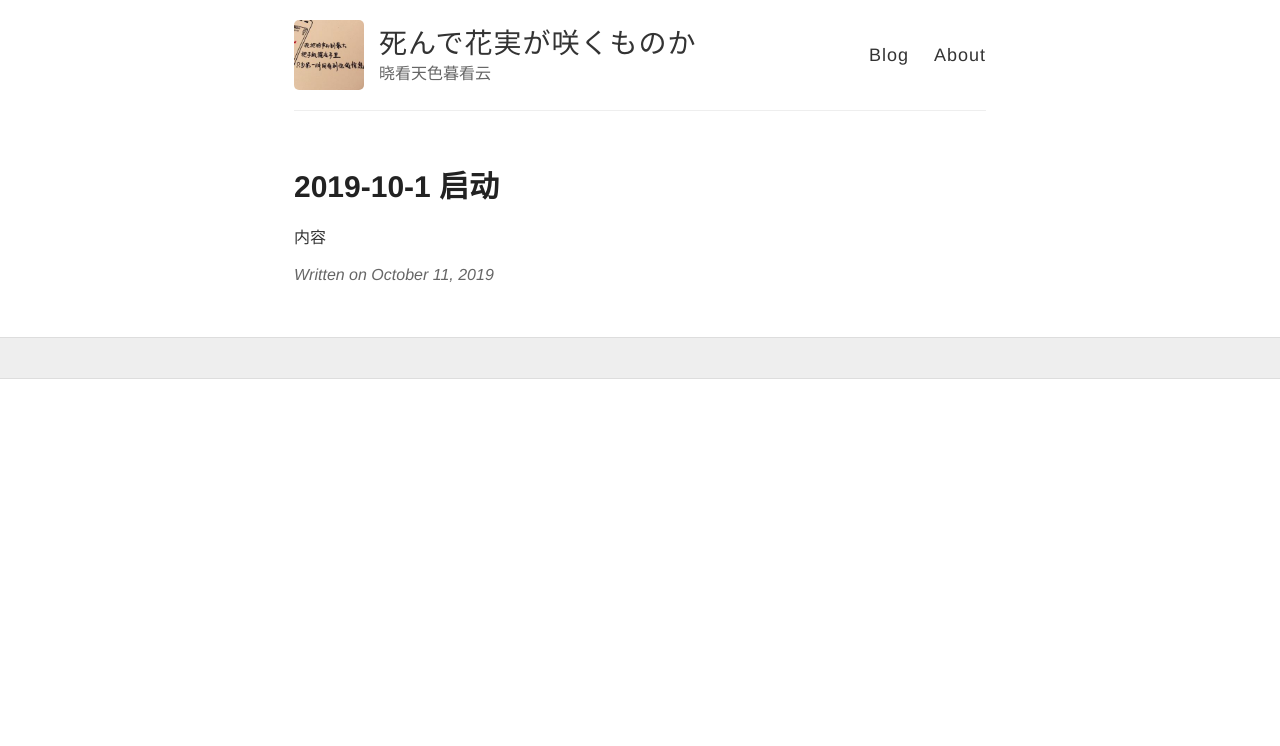
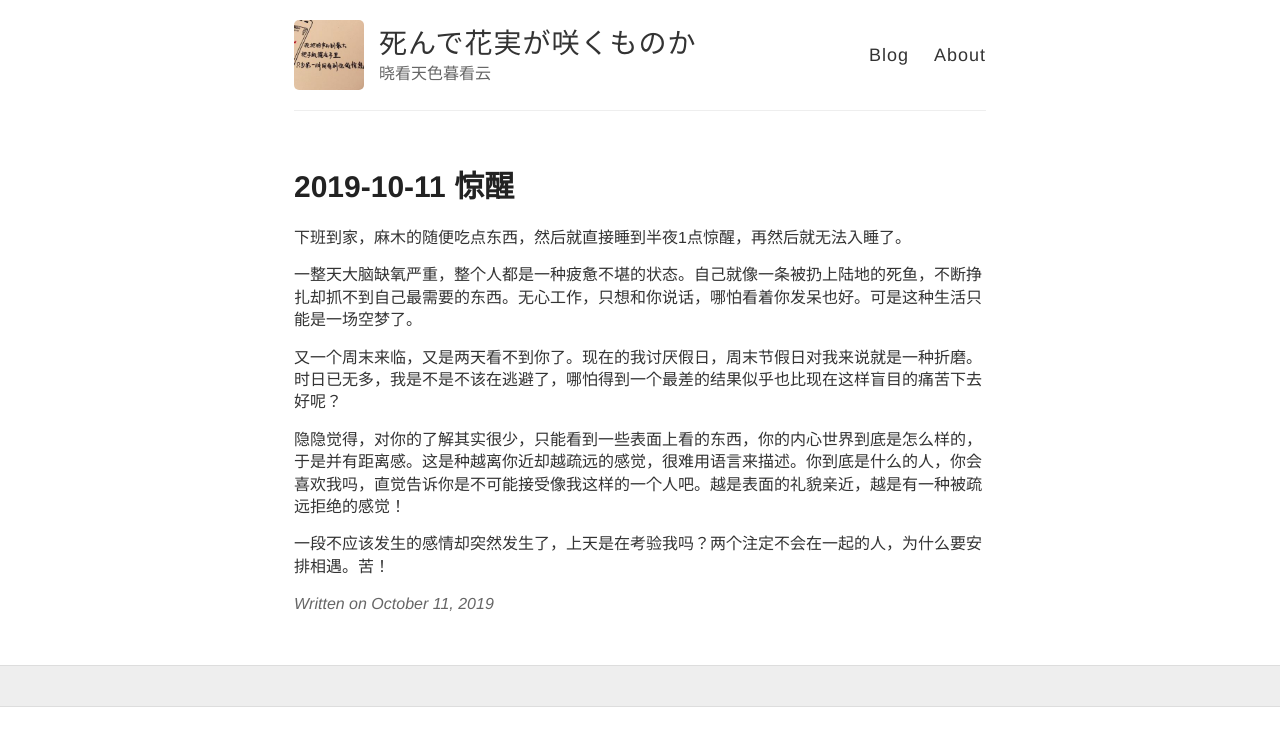
Before and after one commit to wiki650/wiki650.github.io, a Jekyll site: the page built from _posts/2019-10-11-wiki20191011.md, in a window 1280 px wide. Shown: the top 746 px of the page. Built offline with Jekyll 4.4.1, drawn with Linux system fonts in a browser that asks for light colours.

Commit message:
Update 2019-10-11-wiki20191011.md

```diff
--- a/_posts/2019-10-11-wiki20191011.md
+++ b/_posts/2019-10-11-wiki20191011.md
@@ -1,7 +1,14 @@
 ---
 layout: post
-title: 2019-10-1 启动
+title: 2019-10-11 惊醒
 ---
 
+下班到家，麻木的随便吃点东西，然后就直接睡到半夜1点惊醒，再然后就无法入睡了。
 
-内容
+一整天大脑缺氧严重，整个人都是一种疲惫不堪的状态。自己就像一条被扔上陆地的死鱼，不断挣扎却抓不到自己最需要的东西。无心工作，只想和你说话，哪怕看着你发呆也好。可是这种生活只能是一场空梦了。
+
+又一个周末来临，又是两天看不到你了。现在的我讨厌假日，周末节假日对我来说就是一种折磨。时日已无多，我是不是不该在逃避了，哪怕得到一个最差的结果似乎也比现在这样盲目的痛苦下去好呢？
+
+隐隐觉得，对你的了解其实很少，只能看到一些表面上看的东西，你的内心世界到底是怎么样的，于是并有距离感。这是种越离你近却越疏远的感觉，很难用语言来描述。你到底是什么的人，你会喜欢我吗，直觉告诉你是不可能接受像我这样的一个人吧。越是表面的礼貌亲近，越是有一种被疏远拒绝的感觉！
+
+一段不应该发生的感情却突然发生了，上天是在考验我吗？两个注定不会在一起的人，为什么要安排相遇。苦！
```
